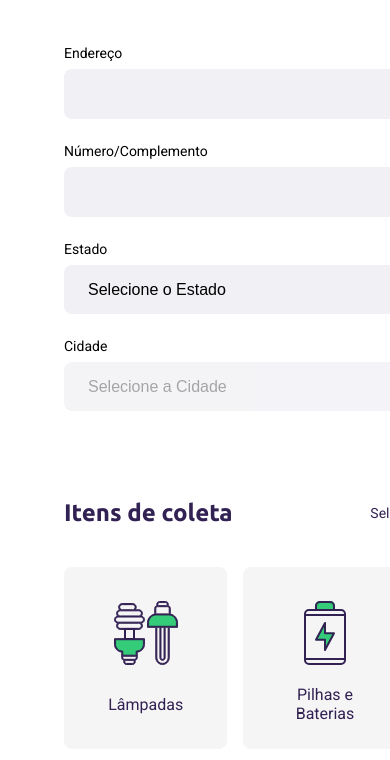
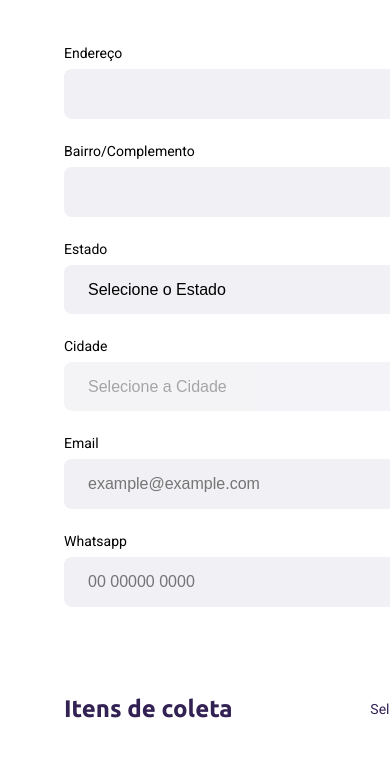
Before and after one commit to samukcosta/ecoleta, a website: page src/app/views/create-point.html in a window 390 px wide. Shown: the part 585-1345 px from the top of the page. Drawn offline with nearby package versions, Linux system fonts and the light colour scheme; files that its build step writes are made by us from their sources; no server answers.

Commit message:
added input for email and phone

```diff
--- a/src/app/views/create-point.html
+++ b/src/app/views/create-point.html
@@ -49,7 +49,7 @@
                 </div>
 
                 <div class="field">
-                    <label for="address2">Número/Complemento</label>
+                    <label for="address2">Bairro/Complemento</label>
                     <input type="text" name="address2" required="required">
                 </div>
             </div>
@@ -72,7 +72,18 @@
 
                     <input type="hidden" name="city" value="">
                 </div>
+            </div>
 
+            <div class="field-group">
+                <div class="field">
+                    <label for="email">Email</label>
+                    <input type="email" name="email" placeholder="example@example.com">
+                </div>
+
+                <div class="field">
+                    <label for="whatsapp">Whatsapp</label>
+                    <input type="text" name="whatsapp" placeholder="00 00000 0000">
+                </div>
             </div>
         </fieldset>
 
```
